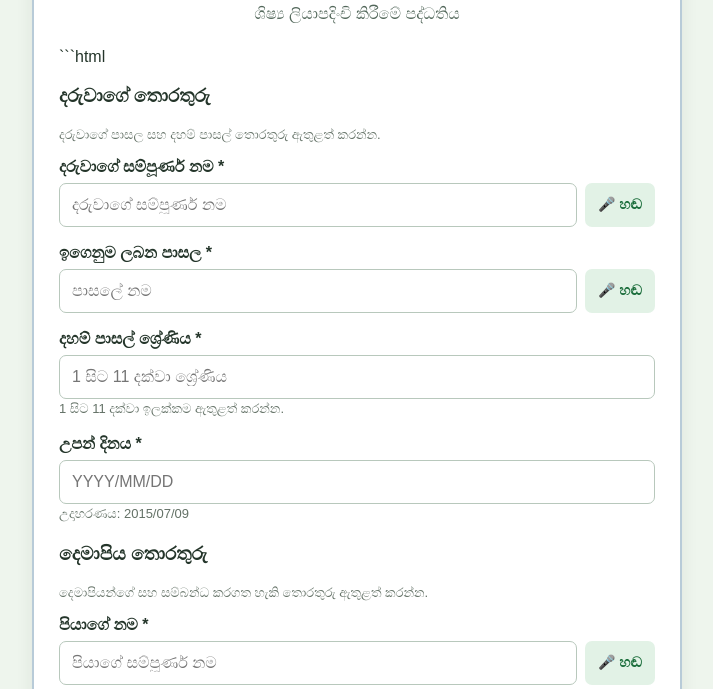
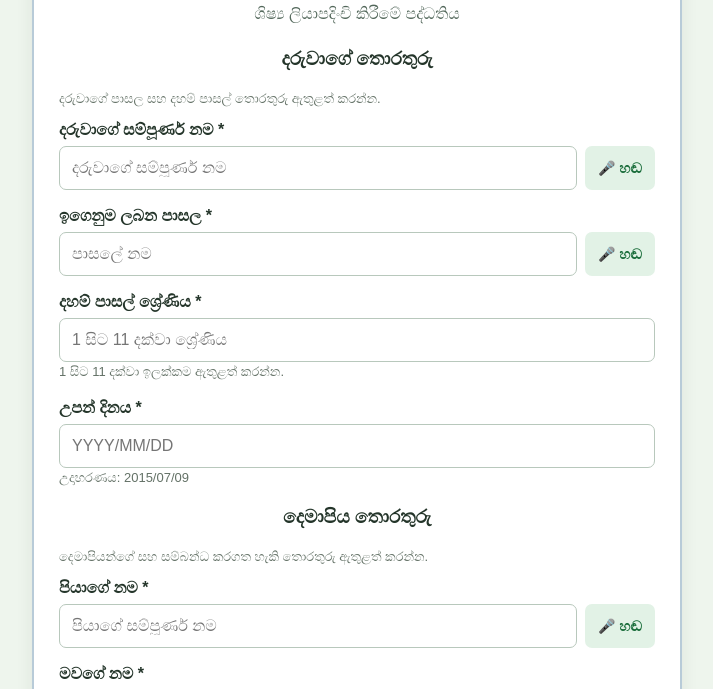
Before and after one commit to dahamschoolvoice/dahamschool-voice-registration, a plain HTML site: page index.html in a window 1280 px wide. Shown: the part 85-774 px from the top of the page, without its empty margins (283-996 px from the left). Drawn offline with Linux system fonts and the light colour scheme.

Commit message:
Update index.html

````diff
--- a/index.html
+++ b/index.html
@@ -170,6 +170,11 @@
       color: #718075;
       margin-top: 22px;
     }
+
+h3 {
+  text-align: center;
+}
+
   </style>
 </head>
 
@@ -180,8 +185,7 @@
   <h1>ශ්‍රී බෝධිරාජ දහම් පාසල</h1>
   <div class="subtitle">ශිෂ්‍ය ලියාපදිංචි කිරීමේ පද්ධතිය</div>
 
-  ```html
-<div id="entrySection">
+ <div id="entrySection">
 
   <div class="message error" id="errorMessage"></div>
   <div class="message info" id="voiceMessage" style="display:none"></div>
````
